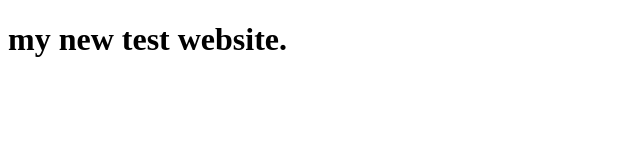
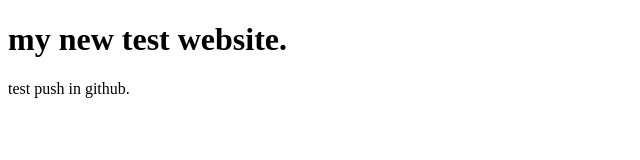
Before and after one commit to rayhanuzzaman/new-test-website, a plain HTML site: page index.html in a window 1280 px wide. Shown: the whole page, without its empty margins (0-640 px from the left). Drawn offline with Linux system fonts and the light colour scheme.

Commit message:
test github

```diff
--- a/index.html
+++ b/index.html
@@ -8,5 +8,6 @@
 </head>
 <body>
     <h1>my new test website.</h1>
+    <p>test push in github.</p>
 </body>
 </html>
```
